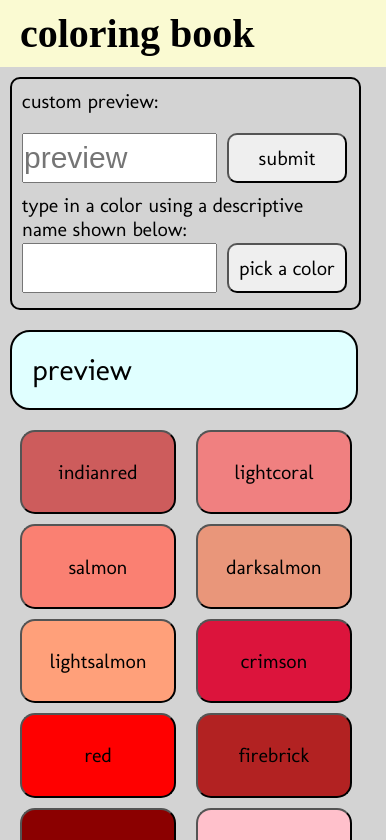
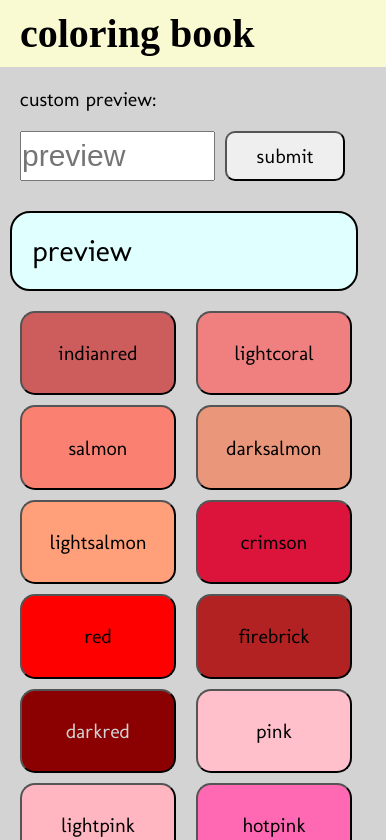
Before and after one commit to jenziel/color-picker, a React (Create React App) app: page / in a window 390 px wide. Shown: the top 840 px of the page. Built offline with nearby package versions, Linux system fonts and the light colour scheme.

Commit message:
remove redundant text input to define a color

```diff
--- a/src/components/App/App.css
+++ b/src/components/App/App.css
@@ -38,18 +38,18 @@ button {
   display: flex;
   flex-direction: row;
   width: 95%;
-  justify-content: space-between;
+  justify-content: flex-start;
   /* min-height: 30vh; */
 }
 
 @media screen and (max-width: 1504px) {
   .inputs-container {
-    flex-direction: column;
-    width: 95%;
+    /* flex-direction: column;
     align-items: center;
     justify-content: space-between;
     border: solid 2px black;
-    border-radius: 10px;
+    border-radius: 10px; */
+    width: 95%;
     padding: 1rem;
 
   }
@@ -67,7 +67,7 @@ button {
   .inputs-container {
     flex-direction: column;
     width: 95%;
-    justify-content: space-between;
+    justify-content: flex-start;
     /* height:33vh; */
   }
 }
--- a/src/components/App/App.js
+++ b/src/components/App/App.js
@@ -13,7 +13,7 @@ function App() {
       <div className='App'>
         <div className='inputs-container'>
           <PreviewText />
-          <ChangeColor />
+          {/* <ChangeColor /> */}
         </div>
         <Profile />
         <ColorChart />
```
